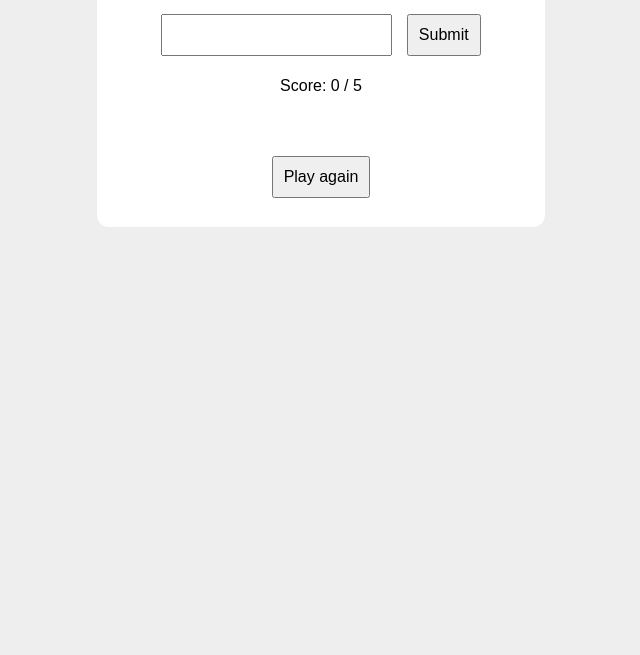
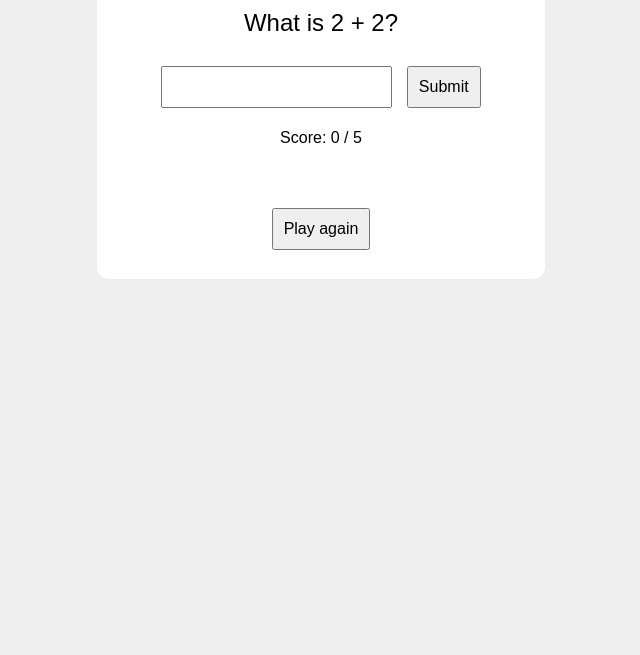
Before and after one commit to HussainAlmu/debbuging-, a plain HTML site: page index.html in a window 1280 px wide. Shown: the part 145-800 px from the top of the page, without its empty margins (319-959 px from the left). Drawn offline with Linux system fonts and the light colour scheme.

Commit message:
now quation is shown

```diff
--- a/app.js
+++ b/app.js
@@ -16,7 +16,9 @@ const questions = [
 let currentQuestion = 0;
 let score = 0;
 
+ console.log('hi')
 function showQuestion() {
+    console.log(questions)
 
   questionDisplay.textContent = questions[currentQuestion].question;
 }
--- a/index.html
+++ b/index.html
@@ -6,7 +6,7 @@
     <meta name="viewport" content="width=device-width, initial-scale=1.0">
     <title>Maths Quiz</title>
     <link rel="stylesheet" href="style.css">
-    <script defer="app.js"></script>
+    <script defer src="app.js"></script>
 </head>
 
 <body>
```
